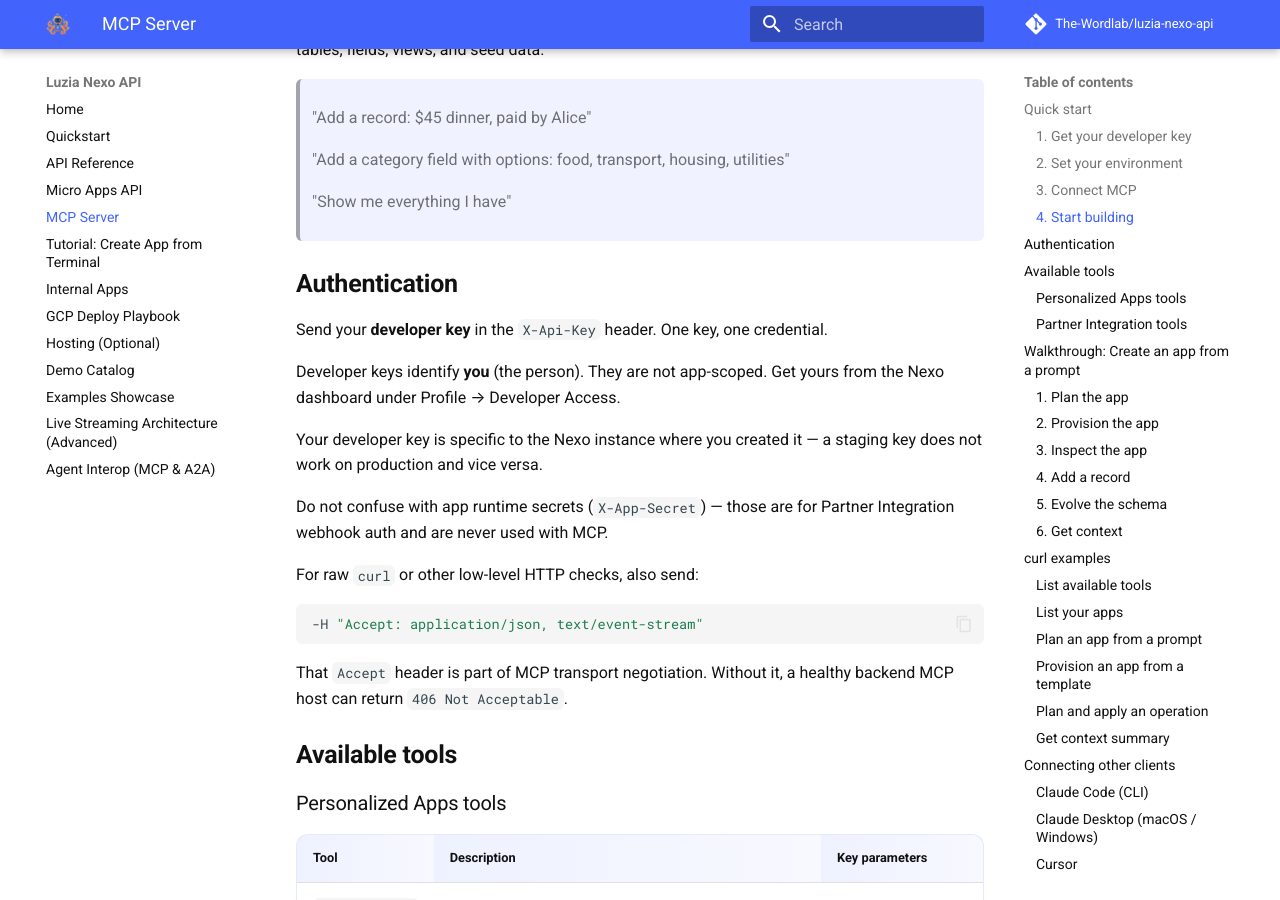
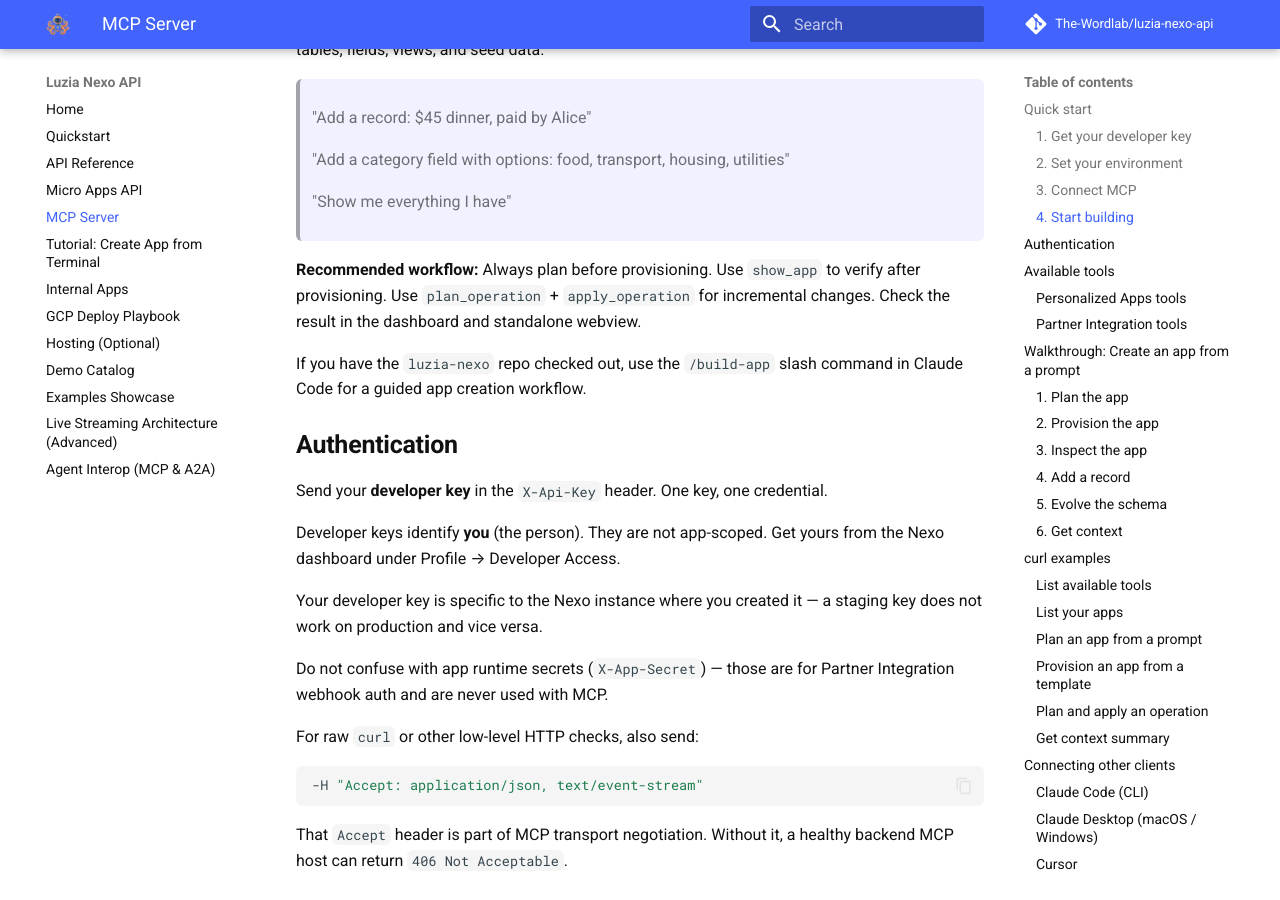
Before and after one commit to The-Wordlab/luzia-nexo-api, an MkDocs documentation site: the page built from docs/mcp.md, in a window 1280 px wide and 900 px high, scrolled down 1229 px. Built offline with MkDocs 1.6.1 and Material for MkDocs 9.7.7, drawn with Linux system fonts in a browser that asks for light colours; comment, search, counter and statistics services are not loaded.

Commit message:
docs: add recommended workflow reference to MCP docs
Point developers to the /build-app Claude Code command and the
plan-before-provision workflow pattern.

Co-Authored-By: Claude Opus 4.6 (1M context) <noreply@anthropic.com>

```diff
--- a/docs/mcp.md
+++ b/docs/mcp.md
@@ -54,6 +54,13 @@ the app with tables, fields, views, and seed data.
 > "Add a category field with options: food, transport, housing, utilities"
 
 > "Show me everything I have"
+
+**Recommended workflow:** Always plan before provisioning. Use `show_app` to
+verify after provisioning. Use `plan_operation` + `apply_operation` for
+incremental changes. Check the result in the dashboard and standalone webview.
+
+If you have the `luzia-nexo` repo checked out, use the `/build-app` slash
+command in Claude Code for a guided app creation workflow.
 
 ## Authentication
 
```
